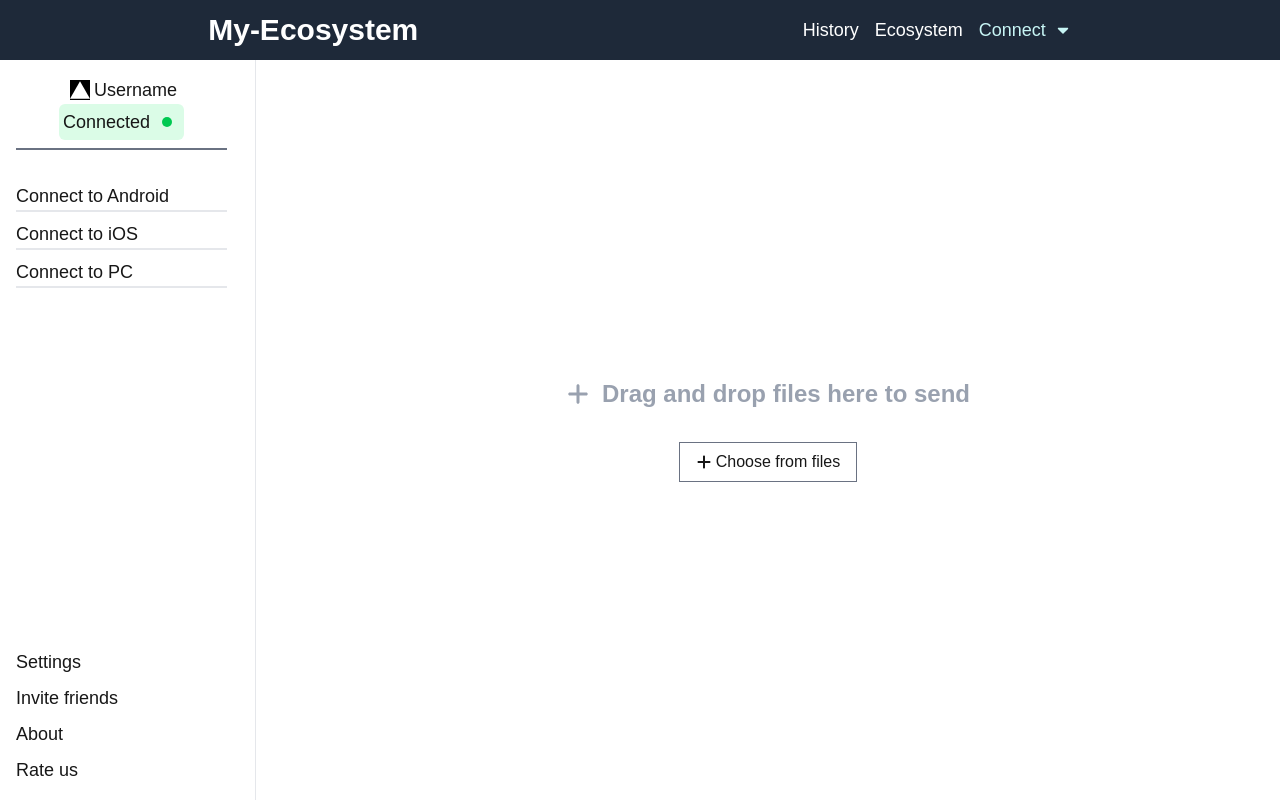
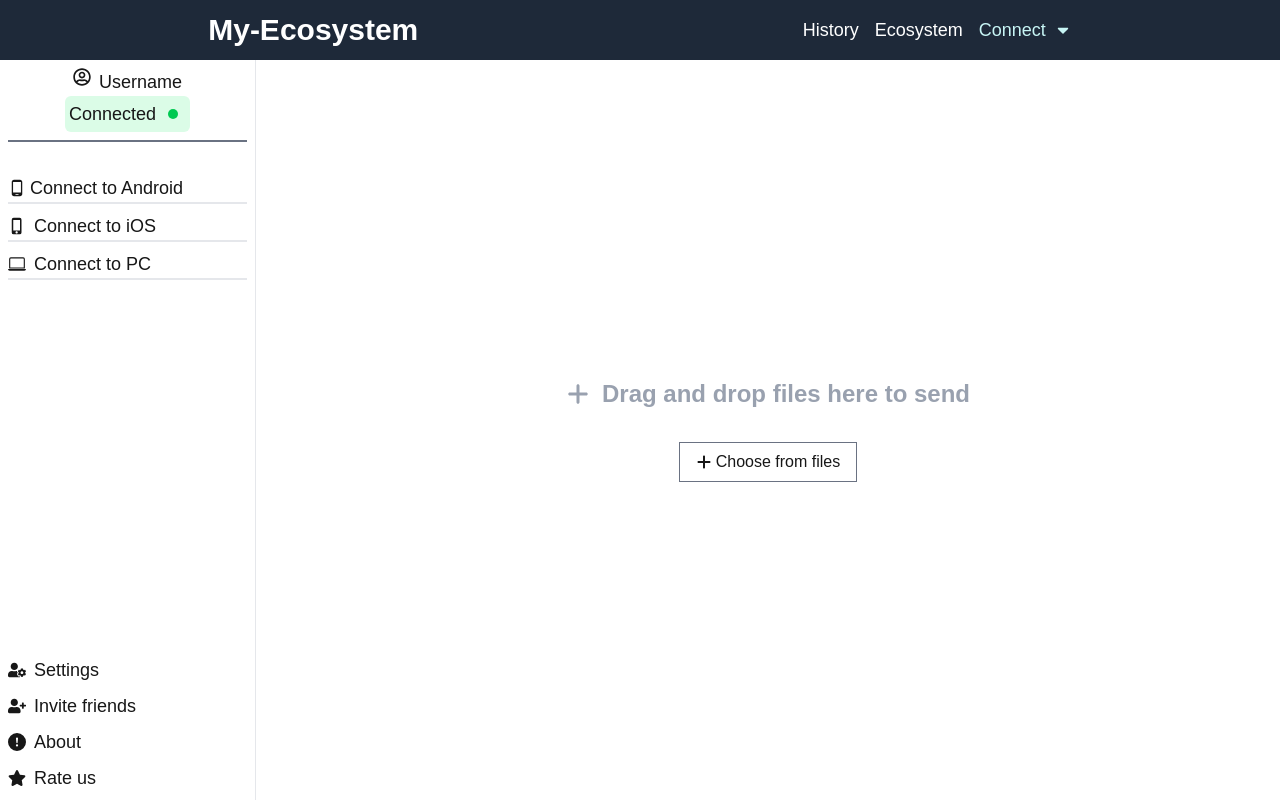
Before and after one commit to Abdulsamad-sama/PeerBeam, a Next.js app: page / in a window 1280 px wide. Built offline with nearby package versions, Linux system fonts and the light colour scheme; no server answers.

Commit message:
tender-turbo

```diff
--- a/src/components/Header/Header.tsx
+++ b/src/components/Header/Header.tsx
@@ -1,16 +1,39 @@
 "use client";
 import React from "react";
 import Link from "next/link";
-import Image from "next/image";
-import { useState } from "react";
-import { FaBars, FaCaretDown, FaCaretUp } from "react-icons/fa";
+import { useState, useRef, useEffect } from "react";
+import {
+  FaBars,
+  FaCaretDown,
+  FaCaretUp,
+  FaRegUserCircle,
+  FaStar,
+  FaUserCog,
+  FaUserPlus,
+} from "react-icons/fa";
 import { IoClose } from "react-icons/io5";
 import { ToAndroid, ToPc, ToiOS } from "../connectOptions/connectOptions";
 import Connected from "@/components/connected/connected";
+import { BsExclamationCircleFill } from "react-icons/bs";
 
 const Header = () => {
   const [isMenuOpen, setIsMenuOpen] = useState(false);
   const [isConnectOpen, setIsConnectOpen] = useState(false);
+  const menuRef = useRef<HTMLDivElement>(null);
+
+  useEffect(() => {
+    function handleClickOutside(event: Event) {
+      if (
+        menuRef.current &&
+        event.target &&
+        !menuRef.current.contains(event.target as Node)
+      ) {
+        setIsMenuOpen(false);
+      }
+    }
+    document.addEventListener("mousedown", handleClickOutside);
+    return () => document.removeEventListener("mousedown", handleClickOutside);
+  }, []);
 
   return (
     // Desktop view sets automatiacally
@@ -47,6 +70,7 @@ const Header = () => {
 
           {/* hidden connect menu*/}
           <div
+            ref={menuRef}
             className={`${
               isConnectOpen ? "flex" : "hidden"
             } absolute top-[46px] -right-2 text-black  items-center gap-2 w-48 p-4 rounded-lg shadow-lg flex-col`}
@@ -70,21 +94,16 @@ const Header = () => {
 
       {/* hidden section menu for mobile view */}
       <section
+        ref={menuRef}
         className={`${
           isMenuOpen ? "flex" : "hidden"
-        } absolute left-0 top-[60px] w-50 h-[91.8%] p-4 pr-7 text-lg flex-col justify-between text-black border-r border-gray-200 dark:border-gray-700 shadow-2xl`}
+        } absolute left-0 top-[60px] w-50 h-[91.8%] p-2 text-lg flex-col justify-between text-black border-r border-gray-200 dark:border-gray-700 shadow-2xl`}
       >
         <main className="flex flex-col gap-4">
           {/* username/ information */}
           <header className="flex flex-col justify-center items-center border-b-2 border-gray-500 dark:border-gray-700 pb-2">
             <div className="flex justify-around">
-              <Image
-                src="/vercel.svg"
-                alt="U"
-                height={20}
-                width={20}
-                className=" bg-black m-1"
-              />
+              <FaRegUserCircle className="text-3xl" />
               <h1>Username</h1>
             </div>
             <Connected />
@@ -143,16 +162,34 @@ const Header = () => {
         <footer className="">
           <ul className="mt-4 space-y-2">
             <li>
-              <Link href="/settings">Settings</Link>
+              <Link
+                href="/settings"
+                className="flex items-center gap-2 cursor-pointer"
+              >
+                <FaUserCog />
+                Settings
+              </Link>
             </li>
             <li>
-              <Link href="">Invite friends</Link>
+              <Link href="" className="flex items-center gap-2 cursor-pointer">
+                <FaUserPlus />
+                Invite friends
+              </Link>
             </li>
             <li>
-              <Link href="/about">About</Link>
+              <Link
+                href="/about"
+                className="flex items-center gap-2 cursor-pointer"
+              >
+                <BsExclamationCircleFill />
+                About
+              </Link>
             </li>
-            <li>
-              <Link href="">Rate us</Link>
+            <li className="flex items-center gap-2 cursor-pointer">
+              <Link href="" className="flex items-center gap-2 cursor-pointer">
+                <FaStar />
+                Rate us
+              </Link>
             </li>
           </ul>
         </footer>
--- a/src/components/Section/Section.tsx
+++ b/src/components/Section/Section.tsx
@@ -4,21 +4,17 @@ import Image from "next/image";
 import Link from "next/link";
 import Connected from "@/components/connected/connected";
 import { ToAndroid, ToPc, ToiOS } from "../connectOptions/connectOptions";
+import { FaRegUserCircle, FaStar, FaUserCog, FaUserPlus } from "react-icons/fa";
+import { BsExclamationCircle, BsExclamationCircleFill } from "react-icons/bs";
 
 const Section = () => {
   return (
-    <section className="hidden flex-col justify-between relative  border-r border-gray-200 dark:border-gray-700 w-1/5 p-4 pr-7 text-lg sm:flex">
+    <section className="hidden flex-col justify-between relative  border-r border-gray-200 dark:border-gray-700 w-1/5 p-2 text-lg sm:flex">
       <main className="flex flex-col gap-4">
         {/* username/ information */}
         <header className="flex flex-col justify-center items-center border-b-2 border-gray-500 dark:border-gray-700 pb-2">
-          <div className="flex justify-around">
-            <Image
-              src="/vercel.svg"
-              alt="U"
-              height={20}
-              width={20}
-              className=" bg-black m-1"
-            />
+          <div className="flex justify-center gap-2">
+            <FaRegUserCircle />
             <h1>Username</h1>
           </div>
           <Connected />
@@ -65,16 +61,34 @@ const Section = () => {
       <footer className="">
         <ul className="mt-4 space-y-2">
           <li>
-            <Link href="/settings">Settings</Link>
+            <Link
+              href="/settings"
+              className="flex items-center gap-2 cursor-pointer"
+            >
+              <FaUserCog />
+              Settings
+            </Link>
           </li>
           <li>
-            <Link href="">Invite friends</Link>
+            <Link href="" className="flex items-center gap-2 cursor-pointer">
+              <FaUserPlus />
+              Invite friends
+            </Link>
           </li>
           <li>
-            <Link href="/about">About</Link>
+            <Link
+              href="/about"
+              className="flex items-center gap-2 cursor-pointer"
+            >
+              <BsExclamationCircleFill />
+              About
+            </Link>
           </li>
-          <li>
-            <Link href="">Rate us</Link>
+          <li className="flex items-center gap-2 cursor-pointer">
+            <Link href="" className="flex items-center gap-2 cursor-pointer">
+              <FaStar />
+              Rate us
+            </Link>
           </li>
         </ul>
       </footer>
--- a/src/components/connectOptions/connectOptions.tsx
+++ b/src/components/connectOptions/connectOptions.tsx
@@ -1,5 +1,7 @@
 "use client";
 import React, { useState } from "react";
+import { BsLaptop } from "react-icons/bs";
+import { MdPhoneAndroid, MdPhoneIphone } from "react-icons/md";
 import { io } from "socket.io-client";
 
 const socket = io();
@@ -24,7 +26,11 @@ export function ToAndroid() {
   const { roomId, connected, handleConnect } = useConnectOptions();
   return (
     <>
-      <button onClick={() => handleConnect("android")} className="">
+      <button
+        onClick={() => handleConnect("android")}
+        className="flex items-center gap-1 cursor-pointer"
+      >
+        <MdPhoneAndroid />
         Connect to Android
       </button>
       {connected && (
@@ -38,7 +44,11 @@ export function ToiOS() {
   const { roomId, connected, handleConnect } = useConnectOptions();
   return (
     <>
-      <button onClick={() => handleConnect("iOS")} className="">
+      <button
+        onClick={() => handleConnect("iOS")}
+        className="flex items-center gap-2 cursor-pointer"
+      >
+        <MdPhoneIphone />
         Connect to iOS
       </button>
       {connected && (
@@ -52,7 +62,11 @@ export function ToPc() {
   const { roomId, connected, handleConnect } = useConnectOptions();
   return (
     <>
-      <button onClick={() => handleConnect("PC")} className=" transition">
+      <button
+        onClick={() => handleConnect("PC")}
+        className="flex items-center gap-2 cursor-pointer"
+      >
+        <BsLaptop />
         Connect to PC
       </button>
       {connected && (
```
